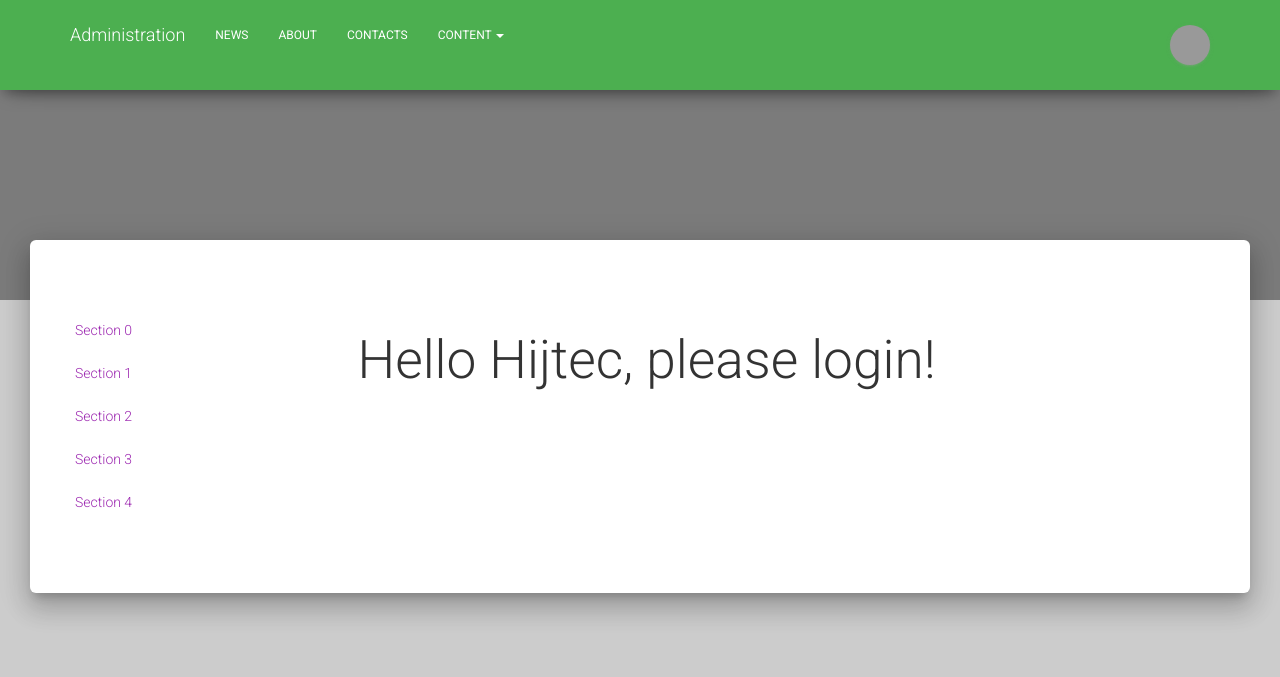
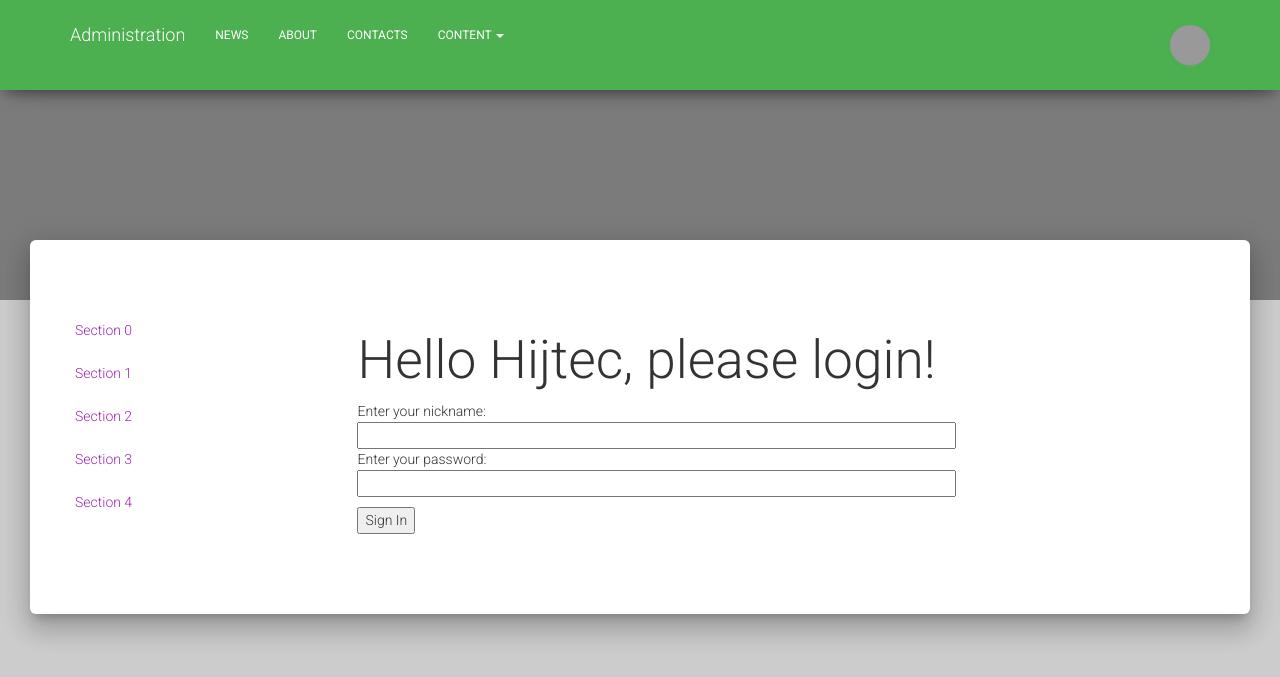
Before and after one commit to Hijtec/New-Blog, a Flask app: page /admin_login in a window 1280 px wide. Shown: the top 677 px of the page. Run offline with Flask 2, Linux system fonts and the light colour scheme; some libraries are stand-ins or nearby versions.

Commit message:
Admin login additions

```diff
--- a/app/forms.py
+++ b/app/forms.py
@@ -3,5 +3,5 @@ from wtforms import StringField, BooleanField
 from wtforms.validators import DataRequired
 
 class LoginForm(Form):
-    credentials = StringField("login", validators=[DataRequired()])
-    remember_me = BooleanField("remember_me", default=False)
+    nickname = StringField("login", validators=[DataRequired()])
+    password = StringField("password", validators=[DataRequired()])
--- a/app/templates/admin_login.html
+++ b/app/templates/admin_login.html
@@ -1,4 +1,14 @@
 {% extends "base.html" %}
 {% block content %}
     <h1>Hello {{ admin.adminname }}, please login!</h1>
+    <form action="" method="post" name="login">
+        {{ form.hidden_tag() }}
+        <p>
+            Enter your nickname:<br>
+            {{ form.nickname(size=80) }}<br>
+            Enter your password:<br>
+            {{ form.password(size=80) }}<br>
+        </p>
+        <p><input type="submit" value="Sign In"></p>
+    </form>
 {% endblock %}
```
